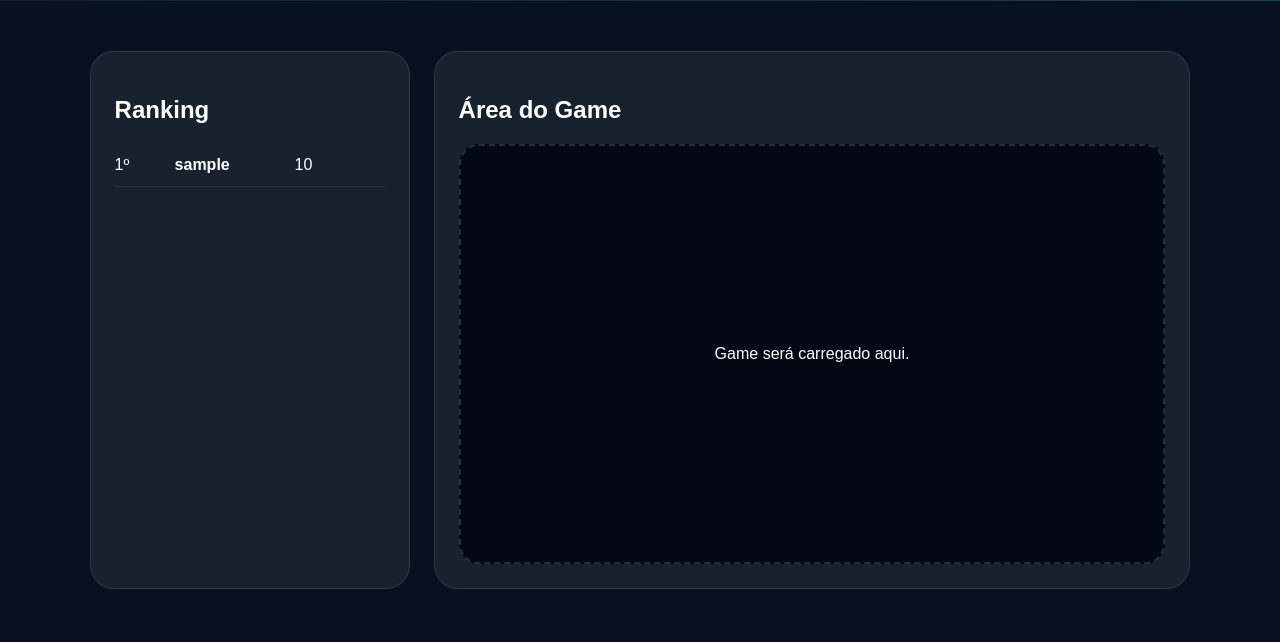
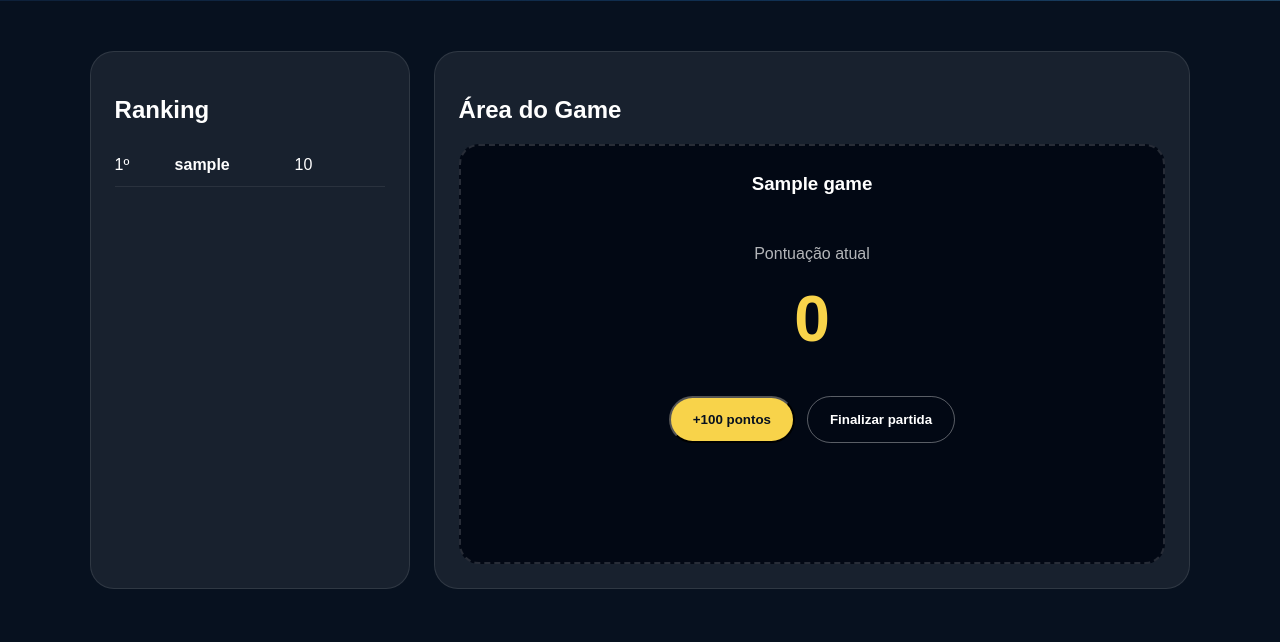
Before and after one commit to andersonssauroc137/worldcup26, a Django app: a page that uses templates/games/game_detail.html in a window 1280 px wide. Shown: the part 399-1041 px from the top of the page. Run offline with Django 5.2, Linux system fonts and the light colour scheme; tables that the repository leaves empty hold one stand-in row (values such as "Sample post").

Commit message:
testando game fake: adicionando ninckname e pontucao e compartilhando ok

```diff
--- a/static/css/style.css
+++ b/static/css/style.css
@@ -202,3 +202,33 @@ a {
         order: 1;
     }
 }
+
+.score-label {
+    opacity: 0.7;
+    margin-bottom: 4px;
+}
+
+#current-score {
+    display: block;
+    font-size: 4rem;
+    margin-bottom: 24px;
+    color: #f8d34a;
+}
+
+.game-test-actions {
+    display: flex;
+    flex-wrap: wrap;
+    justify-content: center;
+    gap: 12px;
+    margin-bottom: 20px;
+}
+
+.score-result {
+    min-height: 60px;
+    margin-top: 16px;
+    line-height: 1.5;
+}
+
+.share-btn {
+    margin-top: 10px;
+}
--- /dev/null
+++ b/static/js/game-test.js
@@ -0,0 +1,161 @@
+let currentScore = 0;
+let bestScore = 0;
+
+const playerStorageKey = "wcg_player";
+
+const currentScoreEl = document.getElementById("current-score");
+const addScoreBtn = document.getElementById("add-score-btn");
+const finishGameBtn = document.getElementById("finish-game-btn");
+const scoreResultEl = document.getElementById("score-result");
+const shareScoreBtn = document.getElementById("share-score-btn");
+
+function getStoredPlayer() {
+    const player = localStorage.getItem(playerStorageKey);
+
+    if (!player) {
+        return null;
+    }
+
+    try {
+        return JSON.parse(player);
+    } catch {
+        return null;
+    }
+}
+
+function savePlayer(player) {
+    localStorage.setItem(playerStorageKey, JSON.stringify(player));
+}
+
+async function registerPlayer() {
+    let player = getStoredPlayer();
+
+    if (player && player.id && player.nickname) {
+        return player;
+    }
+
+    let nickname = prompt("Digite seu nickname para entrar no ranking:");
+
+    if (!nickname || !nickname.trim()) {
+        nickname = "Player";
+    }
+
+    nickname = nickname.trim().slice(0, 40);
+
+    const response = await fetch("/api/player/register/", {
+        method: "POST",
+        headers: {
+            "Content-Type": "application/json",
+        },
+        body: JSON.stringify({
+            nickname: nickname,
+        }),
+    });
+
+    const data = await response.json();
+
+    if (!data.success) {
+        throw new Error(data.error || "Erro ao registrar jogador.");
+    }
+
+    player = {
+        id: data.player_id,
+        nickname: data.nickname,
+    };
+
+    savePlayer(player);
+
+    return player;
+}
+
+function updateScoreView() {
+    currentScoreEl.textContent = currentScore;
+}
+
+addScoreBtn.addEventListener("click", () => {
+    currentScore += 100;
+    updateScoreView();
+});
+
+finishGameBtn.addEventListener("click", async () => {
+    try {
+        finishGameBtn.disabled = true;
+        finishGameBtn.textContent = "Enviando...";
+
+        const player = await registerPlayer();
+
+        const response = await fetch("/api/score/submit/", {
+            method: "POST",
+            headers: {
+                "Content-Type": "application/json",
+            },
+            body: JSON.stringify({
+                player_id: player.id,
+                game_slug: window.WCG_GAME_SLUG,
+                score: currentScore,
+            }),
+        });
+
+        const data = await response.json();
+
+        if (!data.success) {
+            throw new Error(data.error || "Erro ao enviar pontuação.");
+        }
+
+        bestScore = data.best_score;
+
+        if (data.is_new_record) {
+            scoreResultEl.innerHTML = `
+                <strong>Novo recorde!</strong><br>
+                ${player.nickname}, sua melhor pontuação agora é ${data.best_score}.
+            `;
+        } else {
+            scoreResultEl.innerHTML = `
+                Pontuação enviada.<br>
+                Seu recorde continua ${data.best_score}.
+            `;
+        }
+
+        shareScoreBtn.style.display = "inline-block";
+
+    } catch (error) {
+        scoreResultEl.innerHTML = `
+            <strong>Erro:</strong> ${error.message}
+        `;
+    } finally {
+        finishGameBtn.disabled = false;
+        finishGameBtn.textContent = "Finalizar partida";
+    }
+});
+
+shareScoreBtn.addEventListener("click", async () => {
+    const url = `${window.location.origin}${window.location.pathname}?challenge=${bestScore}`;
+
+    const text = `Eu fiz ${bestScore} pontos em ${window.WCG_GAME_TITLE} no World Cup Games 2026. Consegue bater?`;
+
+    if (navigator.share) {
+        await navigator.share({
+            title: "World Cup Games 2026",
+            text: text,
+            url: url,
+        });
+    } else {
+        await navigator.clipboard.writeText(`${text} ${url}`);
+        alert("Link do desafio copiado!");
+    }
+});
+
+function checkChallenge() {
+    const params = new URLSearchParams(window.location.search);
+    const challengeScore = params.get("challenge");
+
+    if (challengeScore) {
+        scoreResultEl.innerHTML = `
+            <strong>Desafio recebido!</strong><br>
+            Bata ${challengeScore} pontos neste game.
+        `;
+    }
+}
+
+checkChallenge();
+updateScoreView();
--- a/templates/games/game_detail.html
+++ b/templates/games/game_detail.html
@@ -27,11 +27,26 @@
     </aside>
 
     <section class="game-area">
-        <h2>Área do Game</h2>
-        <div class="game-placeholder">
-            <p>Game será carregado aqui.</p>
+    <h2>Área do Game</h2>
+
+    <div class="game-placeholder" data-game-slug="{{ game.slug }}">
+        <h3>{{ game.title }}</h3>
+
+        <p class="score-label">Pontuação atual</p>
+        <strong id="current-score">0</strong>
+
+        <div class="game-test-actions">
+            <button id="add-score-btn" class="btn" type="button">+100 pontos</button>
+            <button id="finish-game-btn" class="btn secondary" type="button">Finalizar partida</button>
         </div>
-    </section>
+
+        <div id="score-result" class="score-result"></div>
+
+        <button id="share-score-btn" class="btn share-btn" type="button" style="display:none;">
+            Desafiar amigos
+        </button>
+    </div>
+</section>
 
 </section>
 
@@ -56,4 +71,10 @@
     </div>
 </section>
 
+<script>
+    window.WCG_GAME_SLUG = "{{ game.slug }}";
+    window.WCG_GAME_TITLE = "{{ game.title }}";
+</script>
+
+<script src="/static/js/game-test.js"></script>
 {% endblock %}
```
